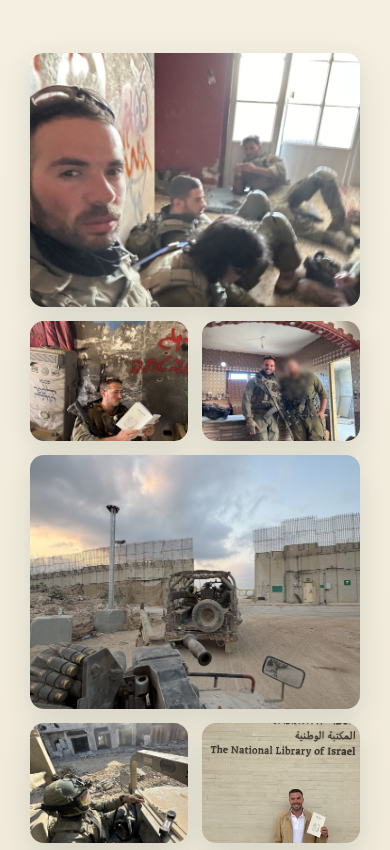
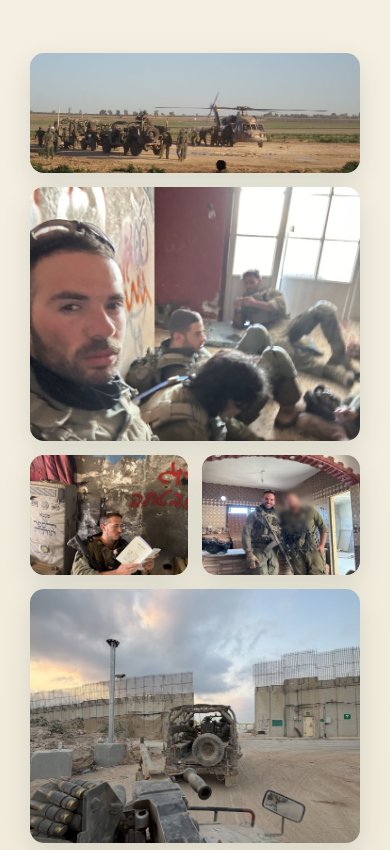
Before and after one commit to talbooks12-eng/dual-reality, a plain HTML site: page index.html in a window 390 px wide. Shown: the part 6348-7198 px from the top of the page. Drawn offline with Linux system fonts and the light colour scheme; a web font is replaced by a local one.

Commit message:
Add helicopter/convoy photo as full-width gallery banner

```diff
--- a/index.html
+++ b/index.html
@@ -135,6 +135,7 @@
   .g-f{grid-column:span 3;grid-row:span 2}
   .g-g{grid-column:span 3;grid-row:span 2}
   .g-h{grid-column:span 2;grid-row:span 2}
+  .g-full{grid-column:span 6;grid-row:span 2}
 
   /* AUTHOR */
   .author{background:var(--cream)}
@@ -251,6 +252,7 @@
     .gallery{grid-template-columns:repeat(2,1fr);grid-auto-rows:120px}
     .g-a,.g-b,.g-c,.g-d,.g-e,.g-f,.g-g,.g-h{grid-column:span 1;grid-row:span 1}
     .g-a,.g-f{grid-column:span 2;grid-row:span 2}
+    .g-full{grid-column:span 2;grid-row:span 1}
     .sfat-feature{grid-template-columns:1fr}
   }
 </style>
@@ -388,6 +390,7 @@
     <p class="pair-cap reveal d1">A lost dog in the ruins of Kfar Aza. He gave it water, opened a can of food, and apologized for letting it down, too.</p>
 
     <div class="gallery reveal d1">
+      <figure class="g-full"><img src="img/heli.jpg" alt="Convoy and helicopter in the field at dusk"><figcaption>The front line.</figcaption></figure>
       <figure class="g-a"><img src="img/restface.jpg" alt="Between operations"><figcaption>Between two worlds.</figcaption></figure>
       <figure class="g-b"><img src="img/reading-book.jpg" alt="Reading the book in the field"><figcaption>Reading, in the quiet between.</figcaption></figure>
       <figure class="g-c"><img src="img/room.jpg" alt="With a brother in arms"><figcaption>Brothers in arms.</figcaption></figure>
```
Also changed, not shown: img/heli.jpg (added).
